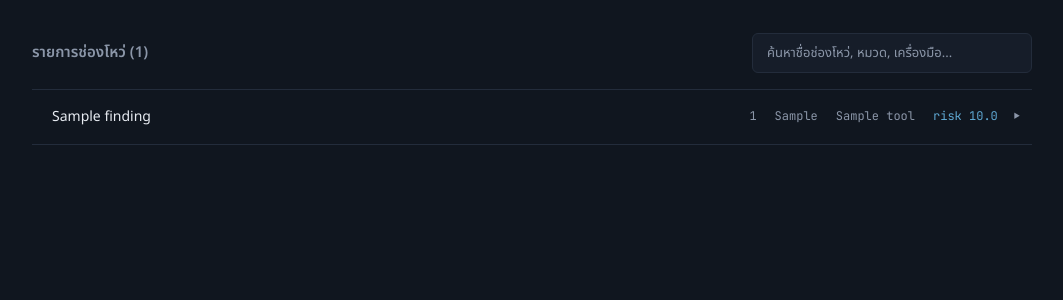
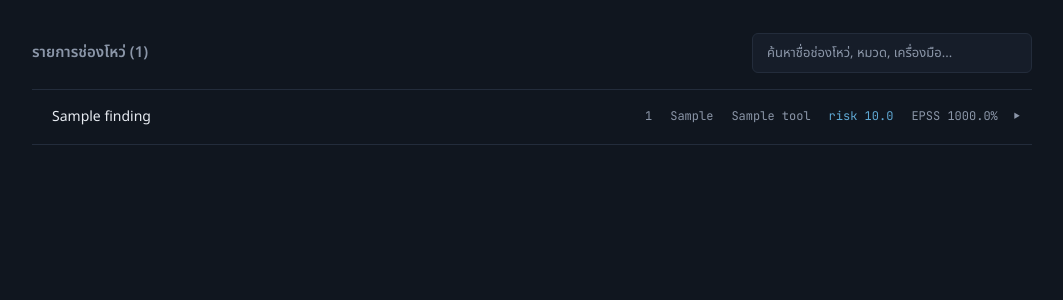
Before and after one commit to jjjecop/security-pipe-ine, a Python web app: template templates/dashboard_template.html in a window 1280 px wide. Shown: the part 257-557 px from the top of the page, without its empty margins (108-1171 px from the left). Run offline with Jinja, Linux system fonts and the light colour scheme; the template is opened without the code that fills it: most values are stand-ins (such as "Sample title", 1, 10 or a date in 2020).

Commit message:
Show EPSS in report and dashboard

```diff
--- a/generate_report.py
+++ b/generate_report.py
@@ -129,6 +129,7 @@ def build_report_data(session, project_id: int):
         top_findings_data.append({
             "title": primary.title,
             "risk_score": primary.risk_score,
+            "epss_score": primary.epss_score,
             "tool": ", ".join(sources),
             "severity": primary.severity_normalized,
             "owasp_category": primary.owasp_category,
--- a/templates/dashboard_template.html
+++ b/templates/dashboard_template.html
@@ -68,6 +68,7 @@
           <span class="f-owasp">{{ finding.owasp_category or "ไม่ระบุหมวด" }}</span>
           <span class="f-tool">{{ finding.tool }}</span>
           <span class="f-risk">risk {{ "%.1f"|format(finding.risk_score or 0) }}</span>
+          {% if finding.epss_score is not none %}<span class="f-tag">EPSS {{ "%.1f%%"|format(finding.epss_score * 100) }}</span>{% endif %}
         </span>
         <span class="f-caret">▸</span>
       </summary>
@@ -80,6 +81,13 @@
           <h4>รายละเอียดทางเทคนิค</h4>
           <p class="mono">{{ finding.location_detail }}</p>
         </div>
+
+        {% if finding.epss_score is not none %}
+        <div class="f-detail-block">
+          <h4>โอกาสถูกโจมตีจริงใน 30 วัน (EPSS)</h4>
+          <p>{{ "%.1f%%"|format(finding.epss_score * 100) }} ตามข้อมูลจาก FIRST.org</p>
+        </div>
+        {% endif %}
         <div class="f-detail-block">
           <h4>คำแนะนำการแก้ไข</h4>
           <p>{{ finding.remediation_workaround or "ยังไม่มีคำแนะนำเฉพาะสำหรับช่องโหว่นี้ กรุณาประเมินตามระดับความรุนแรงที่ระบุ" }}</p>
--- a/templates/report_template.html
+++ b/templates/report_template.html
@@ -26,7 +26,7 @@
         </tr>
         {% endfor %}
     </table>
-    <h2><h2>รายการช่องโหว่ทั้งหมด (เรียงตามความเสี่ยง)</h2></h2>
+    <h2>รายการช่องโหว่ทั้งหมด (เรียงตามความเสี่ยง)</h2>
     <table>
         <tr>
             <th>หัวข้อ</th>
@@ -34,6 +34,7 @@
             <th>รายละเอียดทางเทคนิค</th>
             <th>คำแนะนำทางเลือก</th>
             <th>Risk Score</th>
+            <th>EPSS</th>
             <th>ความรุนแรง</th>
             <th>เครื่องมือ</th>
             <th>OWASP Category</th>
@@ -45,6 +46,7 @@
             <td>{{ finding.location_detail }}</td>
             <td>{{ finding.remediation_workaround or "-" }}</td>
             <td>{{ finding.risk_score }}</td>
+            <td>{{ "%.1f%%"|format(finding.epss_score * 100) if finding.epss_score is not none else "-" }}</td>
             <td>{{ finding.severity }}</td>
             <td>{{ finding.tool }}</td>
             <td>{{ finding.owasp_category or "ไม่สามารถระบุได้"}}</td>
```
